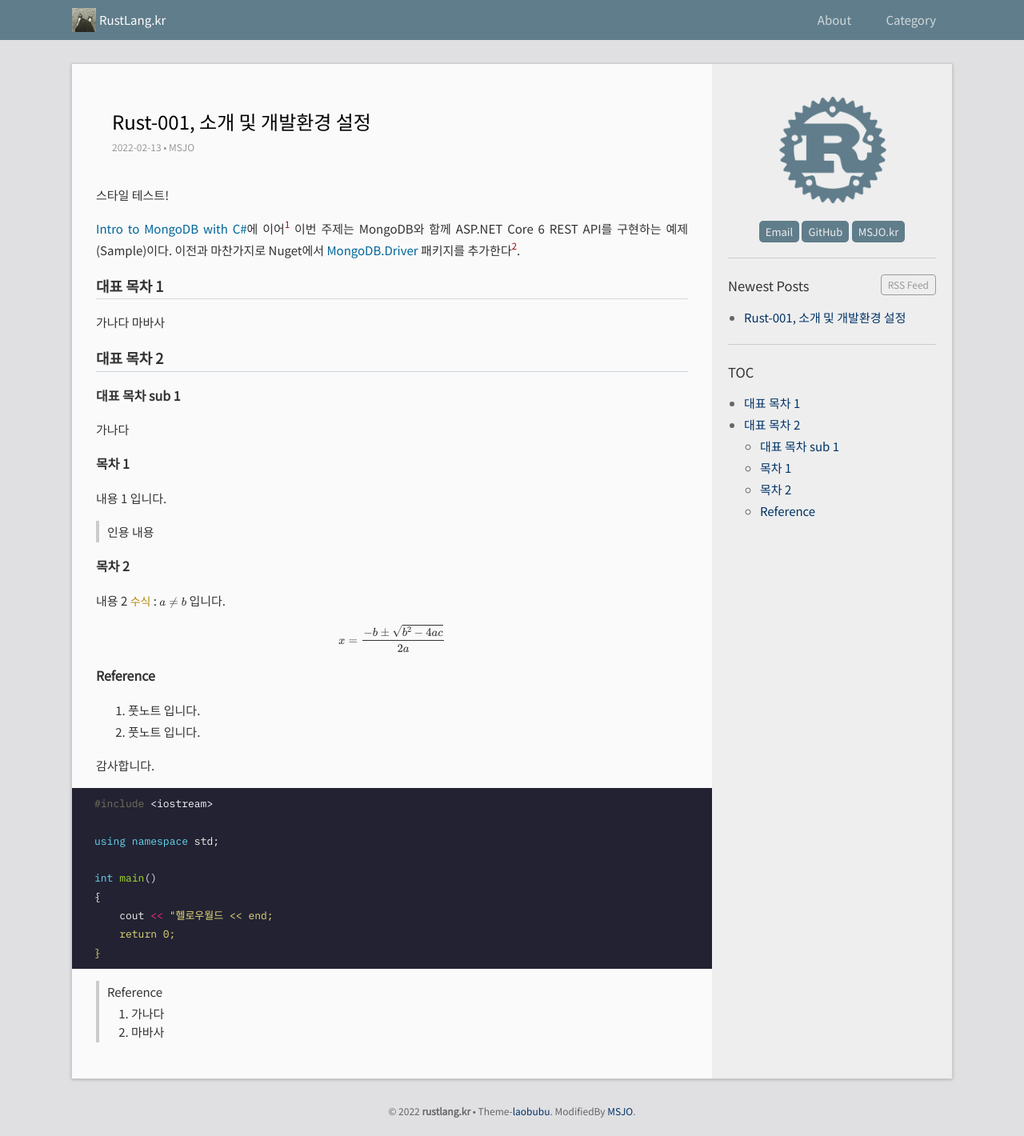
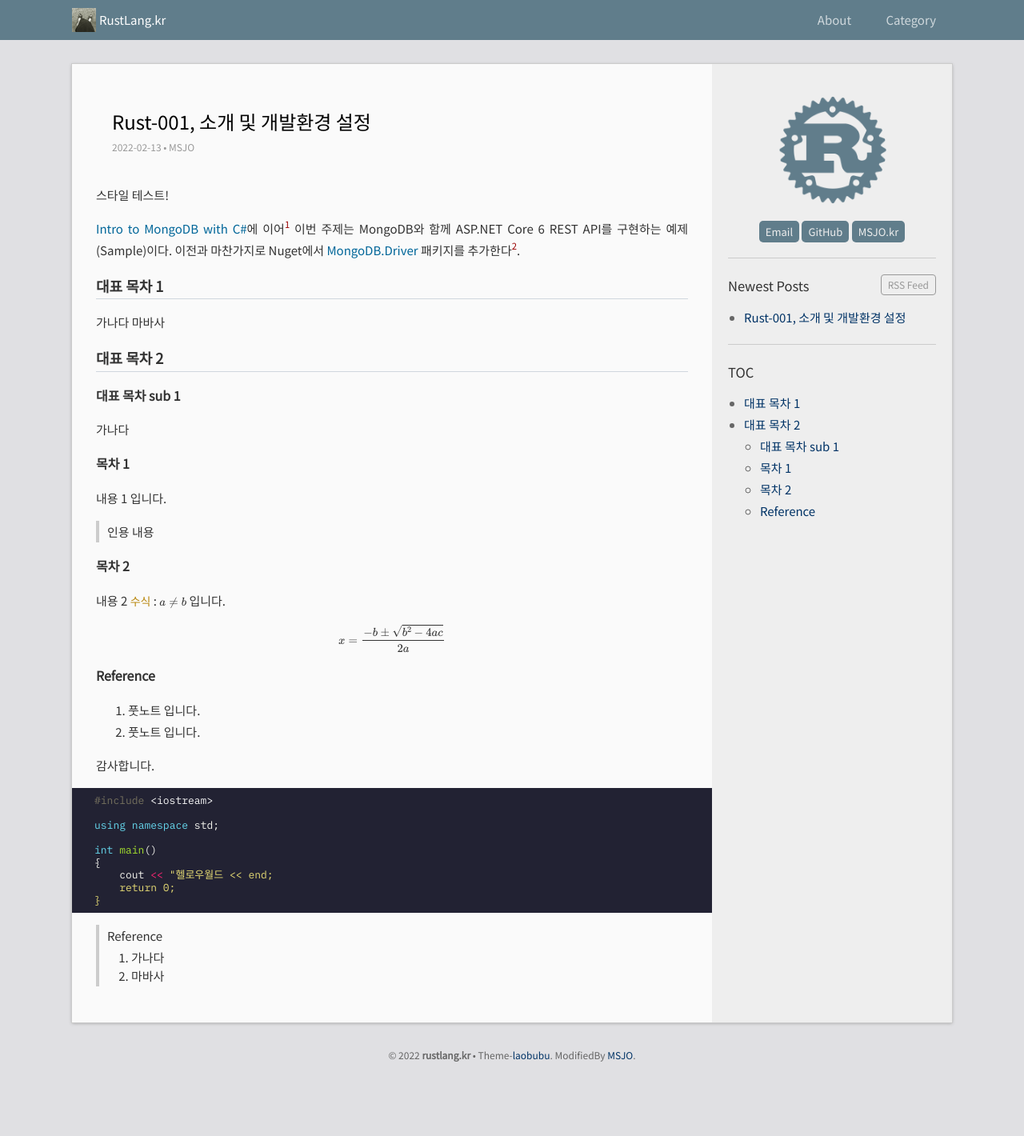
Before and after one commit to DebugJO/rustlang, a Jekyll site: the page built from _posts/2022-02-13-1.md, in a window 1280 px wide. Shown: the whole page at 80% size. Built offline with Jekyll 4.4.1, drawn with Linux system fonts in a browser that asks for light colours; formulas are drawn with MathJax 3; after the commit the page ends 1350 px from its top, so only the background shows below that.

Commit message:
Update _base.scss

```diff
--- a/_sass/_base.scss
+++ b/_sass/_base.scss
@@ -47,6 +47,9 @@ pre {
 pre, pre code {
 	color: #fafafa;
 	background-color: #223;
+    	text-align: left;
+    	word-break: normal;
+	line-height: 1.2em;
 }
 pre code {
 	padding: 0;
```
